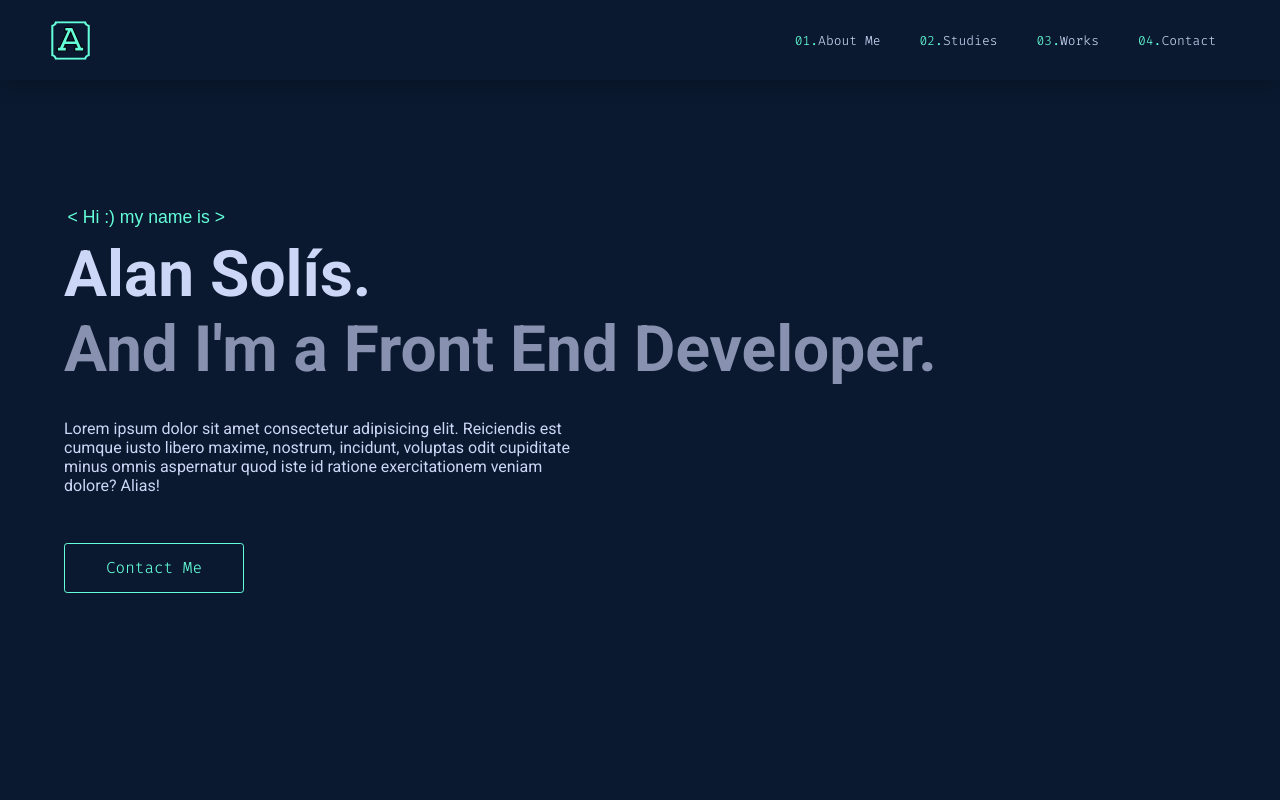
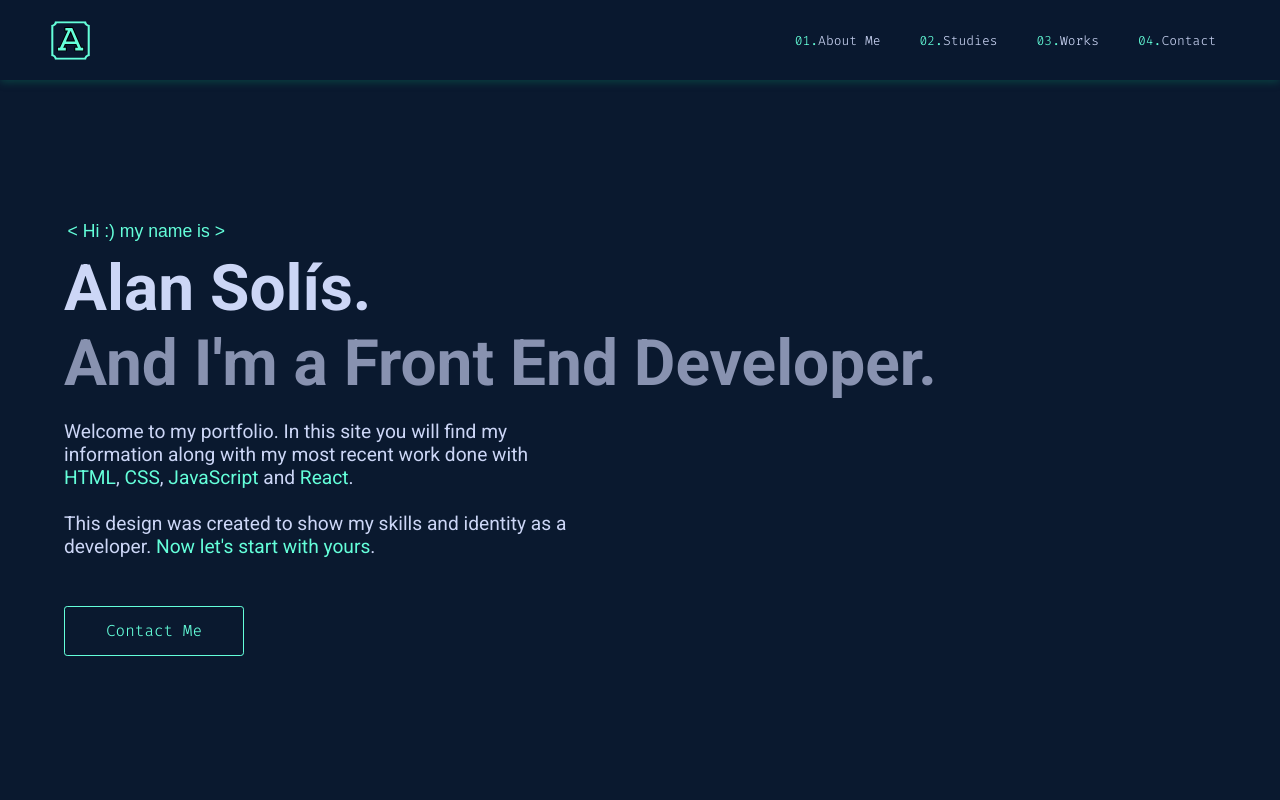
Before and after one commit to AlanS2405/portfolio, a React (Vite) app: page / in a window 1280 px wide. Shown: the top 800 px of the page. Built offline with nearby package versions, Linux system fonts and the light colour scheme; a web font is replaced by a local one.

Commit message:
finish hero

```diff
--- a/src/App.css
+++ b/src/App.css
@@ -33,16 +33,22 @@
   justify-content: space-between;
   align-items: center;
 
-  background-color: var(--navy);
-  box-shadow: 0 .5rem 1rem rgba(0,0,0,.15);
+  background-color: rgba(10, 25, 47, 0.85);
   position: fixed;
   top: 0;
+  box-shadow: 0 .1rem 0.5rem rgba(11, 119, 92, 0.432);
+  backdrop-filter: blur(10px);
+}
+
+.navbar::backdrop{
+
 }
 
 .navbar_logo {
   color: var(--green);
   width: 45px;
 }
+
 
 .navIcons_desk {
   display: none;
@@ -113,7 +119,7 @@
   width: 100%;
   display: flex;
   flex-direction: column;
-  padding: 0 5%;
+  padding: 3% 5%;
 }
 
 /*-----------------------------------------------FOOTER*/
--- a/src/Components/Hero.jsx
+++ b/src/Components/Hero.jsx
@@ -11,10 +11,13 @@ const Hero = () => {
             <span>And I'm a Front End Developer.</span>
         </h2>
         <p className='hero_presentation'>
-            Lorem ipsum dolor sit amet consectetur adipisicing elit.
-            Reiciendis est cumque iusto libero maxime, nostrum, incidunt,
-            voluptas odit cupiditate minus omnis aspernatur quod iste id
-            ratione exercitationem veniam dolore? Alias!
+            Welcome to my portfolio. In this site you will find
+            my information along with my most recent work done
+            with <span>HTML</span>, <span>CSS</span>, <span>JavaScript</span> and <span>React</span>.
+            <br />
+            <br />
+            This design was created to show my skills and identity as a developer.
+            <span> Now let's start with yours</span>.
         </p>
         <button className='hero_btn'>Contact Me</button>
     </section>
--- a/src/Components/Styles/Hero.css
+++ b/src/Components/Styles/Hero.css
@@ -29,7 +29,8 @@
 
 .hero_presentation {
     color: var(--lightest-slate);
-    margin: 2em 0 3em 0;
+    font-size: 1.2rem;
+    margin: 1em 0 2.5em 0;
 }
 
 .hero_presentation span {
@@ -57,6 +58,7 @@
     color: var(--navy);
     background-color: var(--green);
     font-weight: 800;
+    box-shadow: 0 .2rem 1rem rgba(11, 119, 92, 0.432);
 }
 
 /*--------------------------------------------------------------------------MEDIA QUERY*/
--- a/src/Components/Styles/NavBarItems.css
+++ b/src/Components/Styles/NavBarItems.css
@@ -28,6 +28,10 @@
     color: #CCD6F6;
   }
 
+  .navbar_items_ol a:hover {
+    color: var(--green);
+  }
+
   /*--------------------------------------------------------------------------MEDIA QUERY*/
 
 @media (min-width: 750px) {
```
